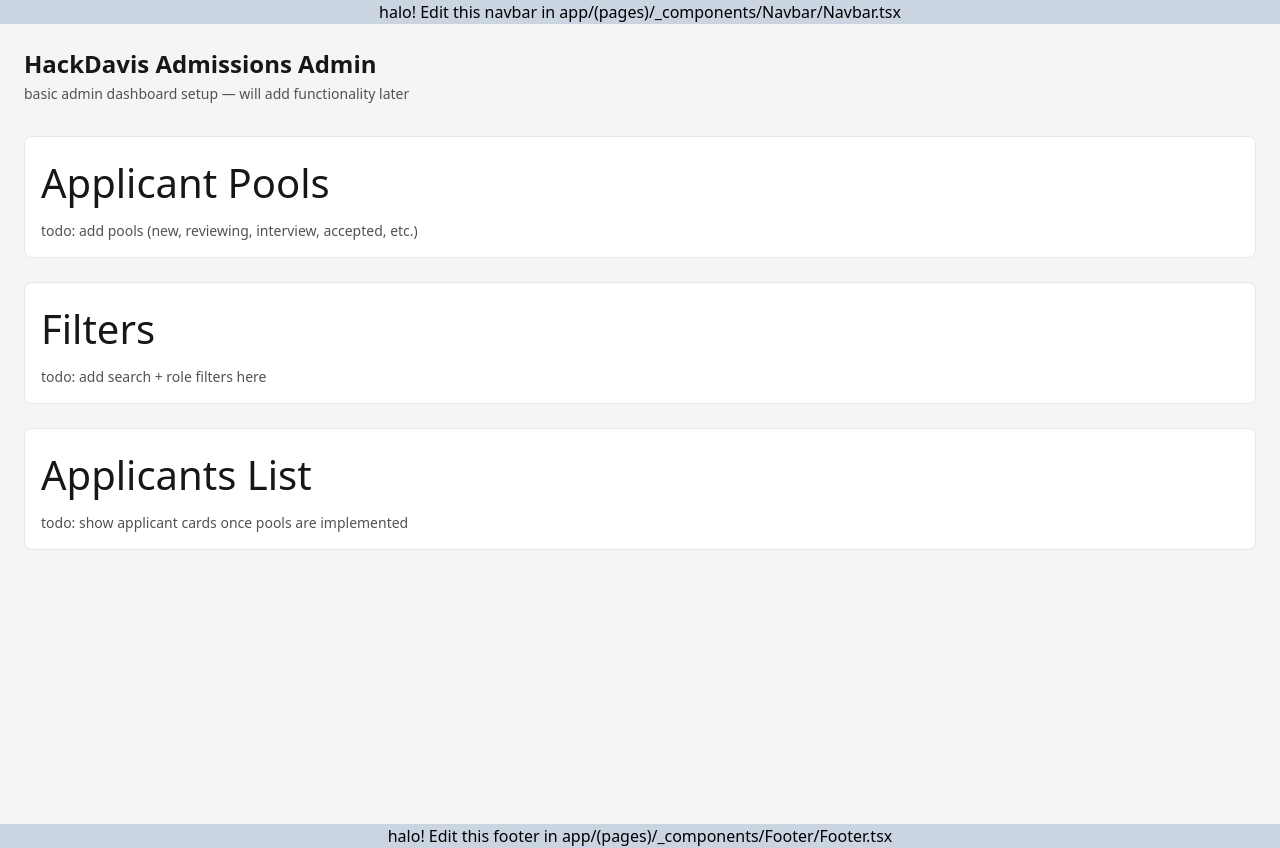
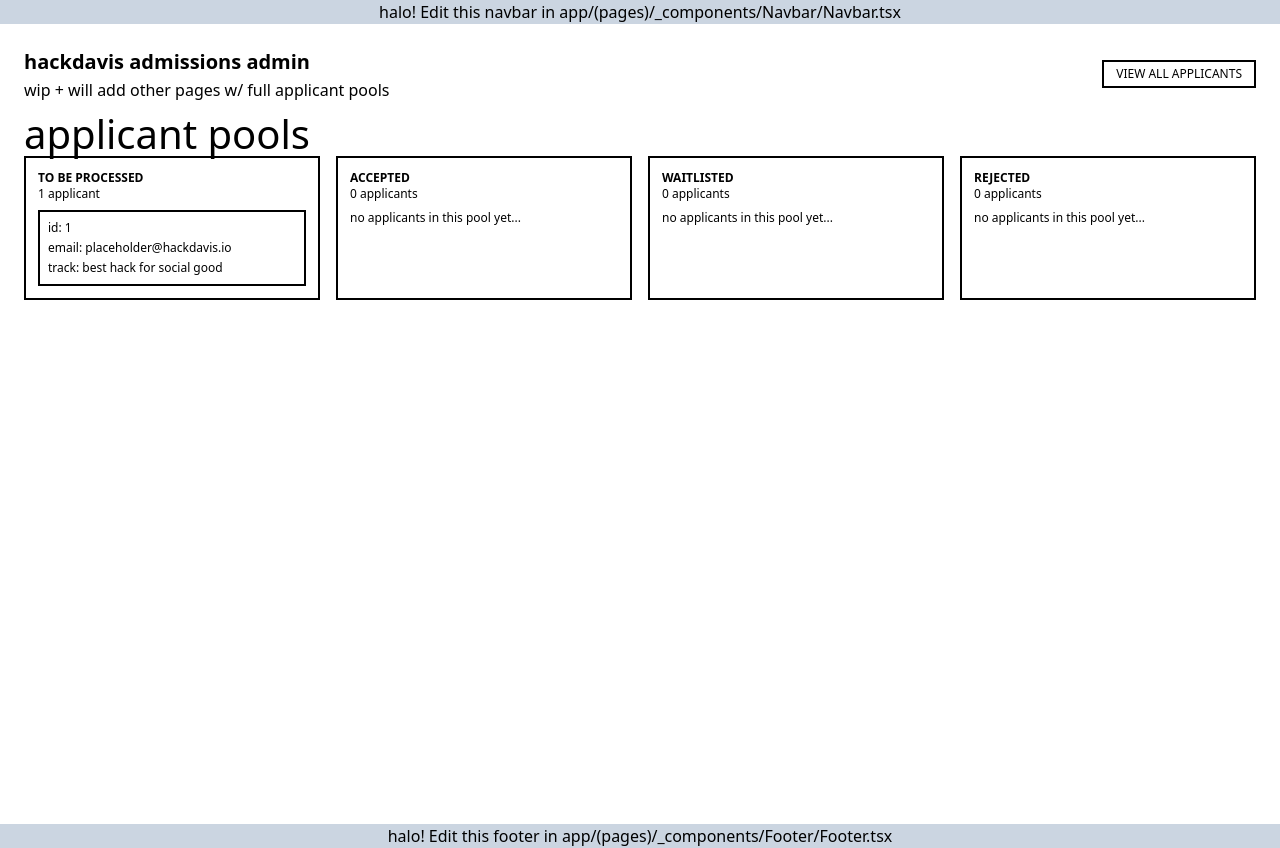
Before and after one commit to HackDavis/admissions-portal, a Next.js app: page /admin in a window 1280 px wide. Built offline with nearby package versions, Linux system fonts and the light colour scheme.

Commit message:
added 4 cols for diff applicants

```diff
--- a/app/(pages)/admin/page.tsx
+++ b/app/(pages)/admin/page.tsx
@@ -1,40 +1,123 @@
 "use client";
 
+import Link from "next/link";
+import { useState } from "react";
+
+const POOLS = [
+  { id: "to-be-processed", label: "to be processed" },
+  { id: "accepted", label: "accepted" },
+  { id: "waitlisted", label: "waitlisted" },
+  { id: "rejected", label: "rejected" },
+];
+
+type Track = "best hack for social good" | "track2" | "track3";
+
+interface Applicant {
+  id: string;
+  email: string;
+  is18plus: boolean;
+  track: Track;
+  pool: string;
+}
+
+const INITIAL_APPLICANTS: Applicant[] = [
+  {
+    id: "1",
+    email: "placeholder@hackdavis.io",
+    is18plus: true,
+    track: "best hack for social good",
+    pool: "to-be-processed",
+  },
+];
+
 export default function AdminPage() {
+  const [applicants, setApplicants] = useState<Applicant[]>(INITIAL_APPLICANTS);
+
+//   const handlePoolChange = (id: string, newPool: string) => {
+//     setApplicants((prev) =>
+//       prev.map((a) => (a.id === id ? { ...a, pool: newPool } : a))
+//     );
+//   };
+
   return (
-    <div className="min-h-screen bg-neutral-100 text-neutral-900 p-6">
-      <header className="mb-8">
-        <h1 className="text-2xl font-semibold">HackDavis Admissions Admin</h1>
-        <p className="text-sm text-neutral-600 mt-1">
-          basic admin dashboard setup — will add functionality later
-        </p>
+    <div className="min-h-screen p-6 text-sm text-black">
+      <header className="mb-6 flex flex-col gap-2 md:flex-row md:items-center md:justify-between">
+        <div>
+          <h1 className="text-xl font-semibold">hackdavis admissions admin</h1>
+          <p className="mt-1">
+            wip + will add other pages w/ full applicant pools
+          </p>
+        </div>
+
+        <Link
+          href="/admin/applicants"
+          className="inline-flex items-center border-2 border-black px-3 py-1 text-xs font-medium uppercase"
+        >
+          view all applicants
+        </Link>
       </header>
 
-      <main className="space-y-6">
-        {/* todo: placeholder for applicant pools section */}
-        <section className="border rounded-lg p-4 bg-white">
-          <h2 className="font-medium mb-2">Applicant Pools</h2>
-          <p className="text-sm text-neutral-600">
-            todo: add pools (new, reviewing, interview, accepted, etc.)
-          </p>
-        </section>
+      {/* applicant pools */}
+      <section className="space-y-3">
+        <h2 className="font-medium">applicant pools</h2>
 
-        {/* todo: placeholder for filters */}
-        <section className="border rounded-lg p-4 bg-white">
-          <h2 className="font-medium mb-2">Filters</h2>
-          <p className="text-sm text-neutral-600">
-            todo: add search + role filters here
-          </p>
-        </section>
+        <div className="grid gap-4 md:grid-cols-3 xl:grid-cols-4">
+          {POOLS.map((pool) => {
+            const poolApplicants = applicants.filter(
+              (a) => a.pool === pool.id
+            );
 
-        {/* todo: list applicants once data is added */}
-        <section className="border rounded-lg p-4 bg-white">
-          <h2 className="font-medium mb-2">Applicants List</h2>
-          <p className="text-sm text-neutral-600">
-            todo: show applicant cards once pools are implemented
-          </p>
-        </section>
-      </main>
+            return (
+              <div
+                key={pool.id}
+                className="border-2 border-black p-3 flex flex-col"
+              >
+                <div className="mb-2">
+                  <h3 className="text-xs font-semibold uppercase">
+                    {pool.label}
+                  </h3>
+                  <p className="text-xs">
+                    {poolApplicants.length} applicant
+                    {poolApplicants.length === 1 ? "" : "s"}
+                  </p>
+                </div>
+
+                <div className="space-y-2">
+                  {poolApplicants.length === 0 ? (
+                    <p className="text-xs">no applicants in this pool yet...</p>
+                  ) : (
+                    poolApplicants.map((a) => (
+                      <div
+                        key={a.id}
+                        className="border-2 border-black p-2 flex flex-col gap-1"
+                      >
+                        <p className="text-xs">id: {a.id}</p>
+                        <p className="text-xs">email: {a.email}</p>
+                        <p className="text-xs">track: {a.track}</p>
+
+                        {/* for switching the applicants but idk if we want this */}
+                        {/* <select
+                          value={a.pool}
+                          onChange={(e) =>
+                            handlePoolChange(a.id, e.target.value)
+                          }
+                          className="mt-2 border-2 border-black px-2 py-1 text-xs"
+                        >
+                          {POOLS.map((p) => (
+                            <option key={p.id} value={p.id}>
+                              move to: {p.label}
+                            </option>
+                          ))}
+                        </select> */}
+                      </div>
+                    ))
+                  )}
+                </div>
+              </div>
+            );
+          })}
+        </div>
+      </section>
     </div>
   );
 }
```
